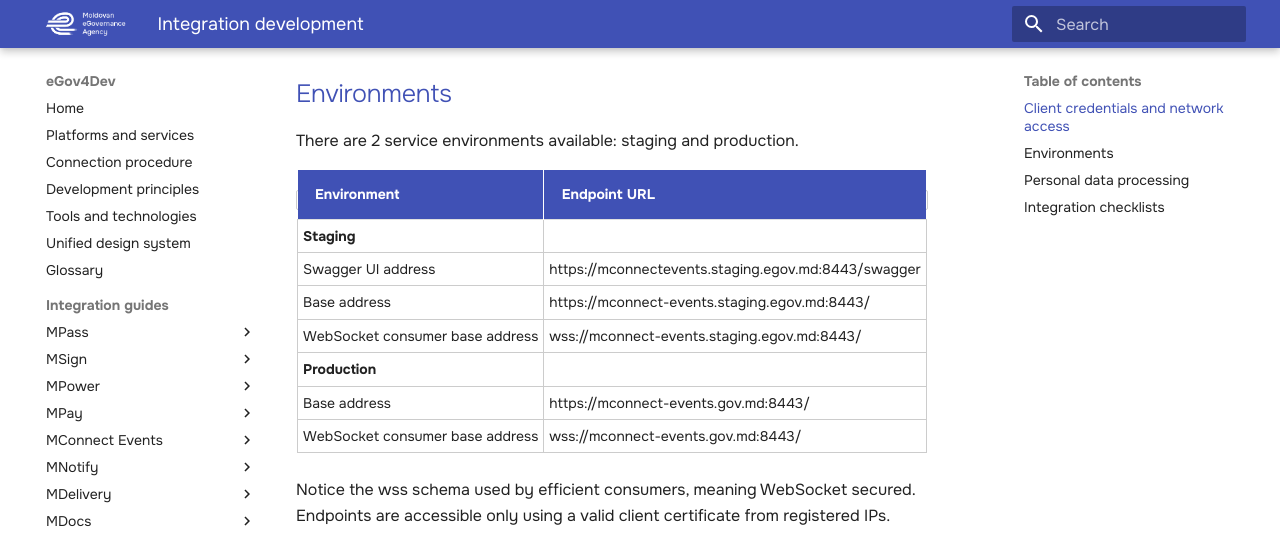
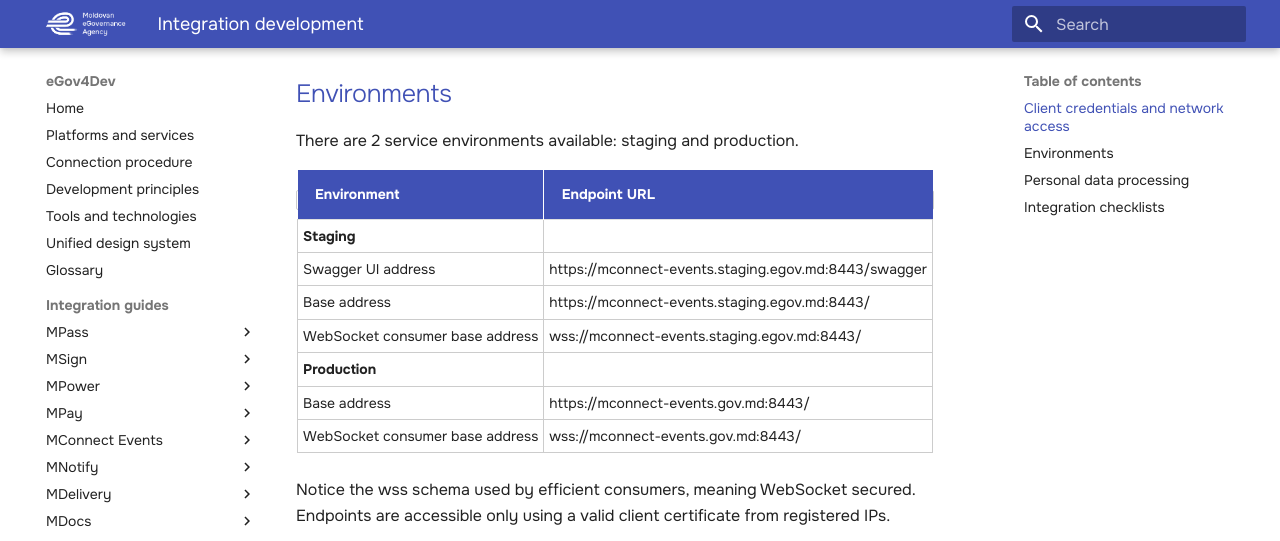
Before and after one commit to egov-moldova/egov4dev, an MkDocs documentation site: the page built from docs/guides/mconnect-events/integration-development.md, in a window 1280 px wide and 900 px high, scrolled down 574 px. Shown: the top 541 px of the window. Built offline with MkDocs 1.6.1 and Material for MkDocs 9.7.7, drawn with Linux system fonts in a browser that asks for light colours; some of the changed lines change nothing that is shown.

Commit message:
Update integration-development.md

```diff
--- a/docs/guides/mconnect-events/integration-development.md
+++ b/docs/guides/mconnect-events/integration-development.md
@@ -15,7 +15,7 @@
 | Environment | Endpoint URL |
 |------------|--------------|
 | **Staging** | |
-| Swagger UI address | https://mconnectevents.staging.egov.md:8443/swagger |
+| Swagger UI address | https://mconnect-events.staging.egov.md:8443/swagger |
 | Base address | https://mconnect-events.staging.egov.md:8443/ |
 | WebSocket consumer base address | wss://mconnect-events.staging.egov.md:8443/ |
 | **Production** | |
```
